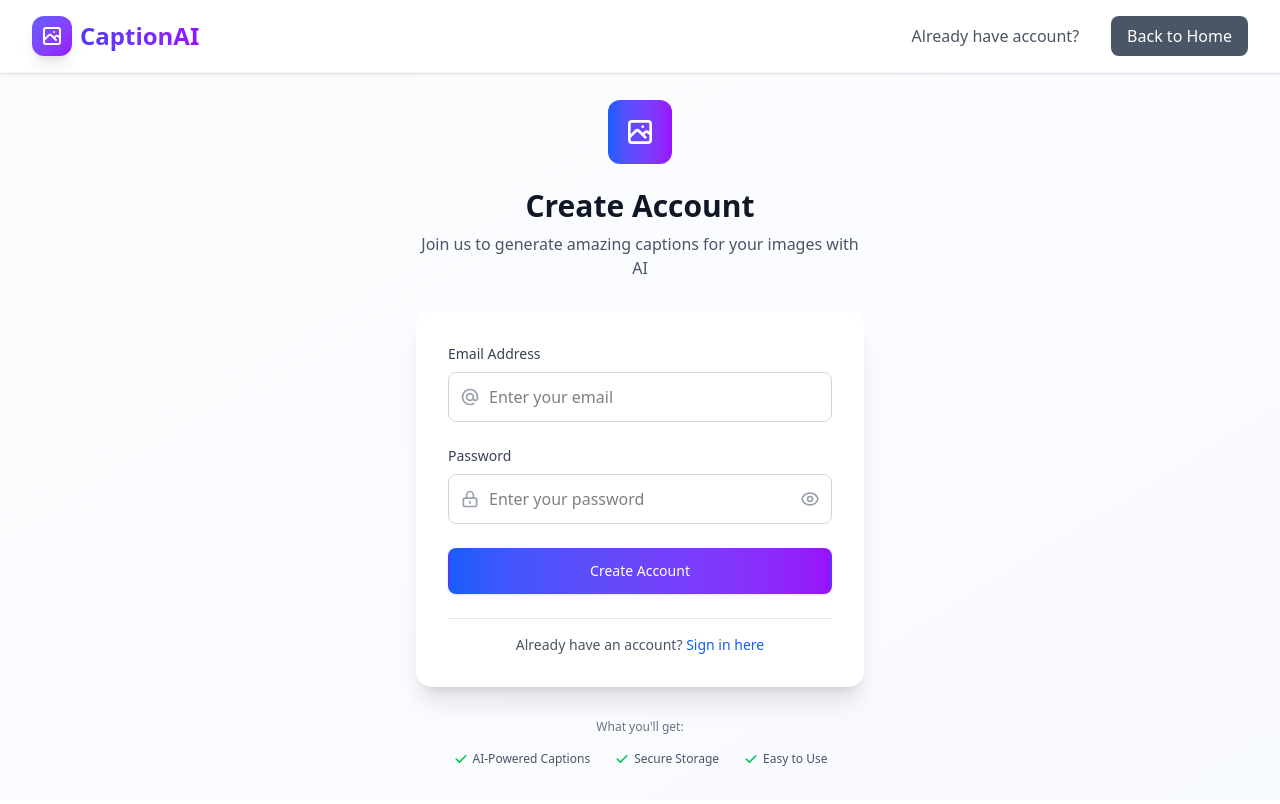
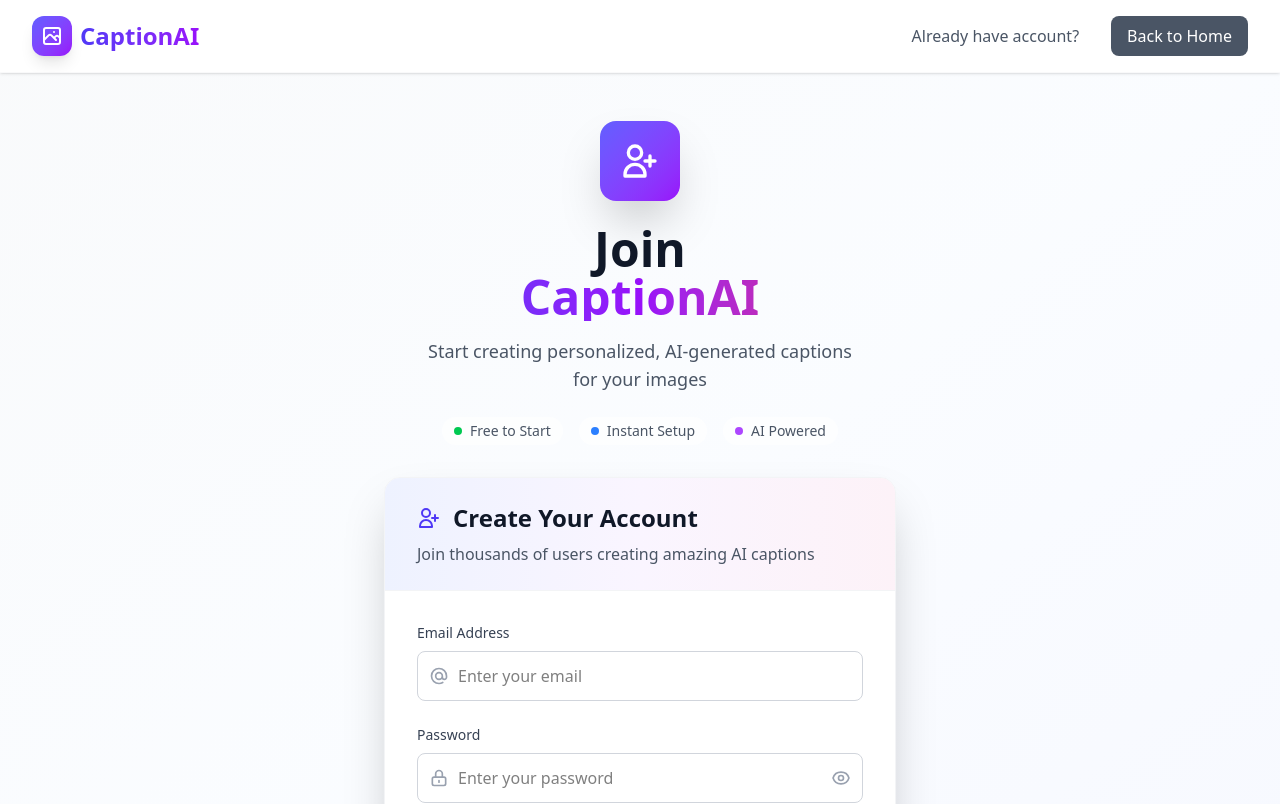
Before and after one commit to gauravsingh1281/Image-Caption-Generator, a React (Vite) app in the folder client/: page /register in a window 1280 px wide. Shown: the top 804 px of the page. Built offline with nearby package versions, Linux system fonts and the light colour scheme; no server answers.

Commit message:
login and register ui fixed.

```diff
--- a/client/src/pages/Dashboard/Dashboard.jsx
+++ b/client/src/pages/Dashboard/Dashboard.jsx
@@ -114,7 +114,9 @@ const Dashboard = () => {
                                 </div>
                             </div>
                             <div>
-                                <h1 className="text-xl sm:text-2xl lg:text-3xl font-bold text-gray-900">CaptionAi</h1>
+                                <h1 className="text-xl sm:text-2xl lg:text-3xl font-bold text-gray-900"><span className="bg-gradient-to-r from-indigo-600 via-purple-600 to-pink-600 bg-clip-text text-transparent block">
+                                    CaptionAI
+                                </span></h1>
                                 <p className="text-sm sm:text-base text-gray-600 mt-1">
                                     <span className="hidden sm:inline">{images.length} {images.length === 1 ? 'image' : 'images'} with AI-generated captions</span>
                                     <span className="sm:hidden">{images.length} {images.length === 1 ? 'image' : 'images'}</span>
--- a/client/src/pages/auth/Login.jsx
+++ b/client/src/pages/auth/Login.jsx
@@ -248,30 +248,7 @@ const Login = () => {
                         </div>
                     </div>
 
-                    {/* Social Login Options (Optional) */}
-                    <div className="text-center">
-                        <p className="text-xs text-gray-500 mb-4">Quick and secure login</p>
-                        <div className="flex justify-center space-x-4 text-xs text-gray-600">
-                            <div className="flex items-center">
-                                <svg className="h-4 w-4 text-green-500 mr-1" fill="currentColor" viewBox="0 0 20 20">
-                                    <path fillRule="evenodd" d="M5 9V7a5 5 0 0110 0v2a2 2 0 012 2v5a2 2 0 01-2 2H5a2 2 0 01-2-2v-5a2 2 0 012-2zm8-2v2H7V7a3 3 0 016 0z" clipRule="evenodd" />
-                                </svg>
-                                Secure Login
-                            </div>
-                            <div className="flex items-center">
-                                <svg className="h-4 w-4 text-green-500 mr-1" fill="currentColor" viewBox="0 0 20 20">
-                                    <path fillRule="evenodd" d="M16.707 5.293a1 1 0 010 1.414l-8 8a1 1 0 01-1.414 0l-4-4a1 1 0 011.414-1.414L8 12.586l7.293-7.293a1 1 0 011.414 0z" clipRule="evenodd" />
-                                </svg>
-                                Fast Access
-                            </div>
-                            <div className="flex items-center">
-                                <svg className="h-4 w-4 text-green-500 mr-1" fill="currentColor" viewBox="0 0 20 20">
-                                    <path fillRule="evenodd" d="M10 18a8 8 0 100-16 8 8 0 000 16zm3.707-9.293a1 1 0 00-1.414-1.414L9 10.586 7.707 9.293a1 1 0 00-1.414 1.414l2 2a1 1 0 001.414 0l4-4z" clipRule="evenodd" />
-                                </svg>
-                                Privacy Protected
-                            </div>
-                        </div>
-                    </div>
+
                 </div>
             </div>
         </div>
--- a/client/src/pages/auth/Register.jsx
+++ b/client/src/pages/auth/Register.jsx
@@ -72,23 +72,56 @@ const Register = () => {
             </nav>
 
             {/* Main Content */}
-            <div className="flex items-center justify-center p-4" style={{ minHeight: 'calc(100vh - 80px)' }}>
-                <div className="max-w-md w-full space-y-8">
+            <div className="flex items-center justify-center min-h-[calc(100vh-88px)] px-4 py-12">
+                <div className="max-w-lg w-full">
                     {/* Header Section */}
-                    <div className="text-center">
-                        <div className="mx-auto h-16 w-16 bg-gradient-to-r from-blue-600 to-purple-600 rounded-xl flex items-center justify-center mb-6">
-                            <svg className="h-8 w-8 text-white" fill="none" stroke="currentColor" viewBox="0 0 24 24">
-                                <path strokeLinecap="round" strokeLinejoin="round" strokeWidth={2} d="M4 16l4.586-4.586a2 2 0 012.828 0L16 16m-2-2l1.586-1.586a2 2 0 012.828 0L20 14m-6-6h.01M6 20h12a2 2 0 002-2V6a2 2 0 00-2-2H6a2 2 0 00-2 2v12a2 2 0 002 2z" />
+                    <div className="text-center mb-8">
+                        <div className="inline-flex items-center justify-center w-20 h-20 bg-gradient-to-br from-indigo-500 to-purple-600 rounded-2xl mb-6 shadow-2xl">
+                            <svg className="w-10 h-10 text-white" fill="none" stroke="currentColor" viewBox="0 0 24 24">
+                                <path strokeLinecap="round" strokeLinejoin="round" strokeWidth={2} d="M18 9v3m0 0v3m0-3h3m-3 0h-3m-2-5a4 4 0 11-8 0 4 4 0 018 0zM3 20a6 6 0 0112 0v1H3v-1z" />
                             </svg>
                         </div>
-                        <h2 className="text-2xl sm:text-3xl font-bold text-gray-900">Create Account</h2>
-                        <p className="mt-2 text-sm sm:text-base text-gray-600 px-2 sm:px-0">
-                            Join us to generate amazing captions for your images with AI
+                        <h1 className="text-2xl sm:text-4xl lg:text-5xl font-bold text-gray-900 mb-4">
+                            <span className="block sm:inline">Join</span>
+                            <span className="bg-gradient-to-r from-indigo-600 via-purple-600 to-pink-600 bg-clip-text text-transparent block">
+                                CaptionAI
+                            </span>
+                        </h1>
+                        <p className="text-sm sm:text-lg text-gray-600 max-w-md mx-auto px-4 sm:px-0">
+                            Start creating personalized, AI-generated captions for your images
                         </p>
+
+                        {/* Quick Features */}
+                        <div className="flex flex-wrap justify-center gap-4 mt-6 text-sm">
+                            <div className="flex items-center text-gray-600 bg-white/70 px-3 py-1 rounded-full">
+                                <div className="w-2 h-2 bg-green-500 rounded-full mr-2"></div>
+                                Free to Start
+                            </div>
+                            <div className="flex items-center text-gray-600 bg-white/70 px-3 py-1 rounded-full">
+                                <div className="w-2 h-2 bg-blue-500 rounded-full mr-2"></div>
+                                Instant Setup
+                            </div>
+                            <div className="flex items-center text-gray-600 bg-white/70 px-3 py-1 rounded-full">
+                                <div className="w-2 h-2 bg-purple-500 rounded-full mr-2"></div>
+                                AI Powered
+                            </div>
+                        </div>
                     </div>
 
                     {/* Form Section */}
-                    <div className="bg-white rounded-2xl shadow-xl p-4 sm:p-8 space-y-6">
+                    <div className="bg-white rounded-2xl shadow-2xl border border-gray-100 overflow-hidden">
+                        {/* Form Header */}
+                        <div className="bg-gradient-to-r from-indigo-50 via-purple-50 to-pink-50 px-4 sm:px-8 py-4 sm:py-6 border-b border-gray-100">
+                            <h2 className="text-xl sm:text-2xl font-bold text-gray-900 flex items-center">
+                                <svg className="w-5 h-5 sm:w-6 sm:h-6 text-indigo-600 mr-2 sm:mr-3" fill="none" stroke="currentColor" viewBox="0 0 24 24">
+                                    <path strokeLinecap="round" strokeLinejoin="round" strokeWidth={2} d="M18 9v3m0 0v3m0-3h3m-3 0h-3m-2-5a4 4 0 11-8 0 4 4 0 018 0zM3 20a6 6 0 0112 0v1H3v-1z" />
+                                </svg>
+                                Create Your Account
+                            </h2>
+                            <p className="text-gray-600 mt-2 text-sm sm:text-base">Join thousands of users creating amazing AI captions</p>
+                        </div>
+
+                        <div className="p-4 sm:p-8 space-y-6">
                             {/* Error Alert */}
                             {error && (
                                 <div className="bg-red-50 border border-red-200 rounded-lg p-4">
@@ -213,30 +246,6 @@ const Register = () => {
                                 </p>
                             </div>
                         </div>
-
-                    {/* Features Section */}
-                    <div className="text-center">
-                        <p className="text-xs text-gray-500 mb-4">What you'll get:</p>
-                        <div className="flex justify-center space-x-6 text-xs text-gray-600">
-                            <div className="flex items-center">
-                                <svg className="h-4 w-4 text-green-500 mr-1" fill="currentColor" viewBox="0 0 20 20">
-                                    <path fillRule="evenodd" d="M16.707 5.293a1 1 0 010 1.414l-8 8a1 1 0 01-1.414 0l-4-4a1 1 0 011.414-1.414L8 12.586l7.293-7.293a1 1 0 011.414 0z" clipRule="evenodd" />
-                                </svg>
-                                AI-Powered Captions
-                            </div>
-                            <div className="flex items-center">
-                                <svg className="h-4 w-4 text-green-500 mr-1" fill="currentColor" viewBox="0 0 20 20">
-                                    <path fillRule="evenodd" d="M16.707 5.293a1 1 0 010 1.414l-8 8a1 1 0 01-1.414 0l-4-4a1 1 0 011.414-1.414L8 12.586l7.293-7.293a1 1 0 011.414 0z" clipRule="evenodd" />
-                                </svg>
-                                Secure Storage
-                            </div>
-                            <div className="flex items-center">
-                                <svg className="h-4 w-4 text-green-500 mr-1" fill="currentColor" viewBox="0 0 20 20">
-                                    <path fillRule="evenodd" d="M16.707 5.293a1 1 0 010 1.414l-8 8a1 1 0 01-1.414 0l-4-4a1 1 0 011.414-1.414L8 12.586l7.293-7.293a1 1 0 011.414 0z" clipRule="evenodd" />
-                                </svg>
-                                Easy to Use
-                            </div>
-                        </div>
                     </div>
                 </div>
             </div>
```
Lines whose indentation alone changed are shown as unchanged.
